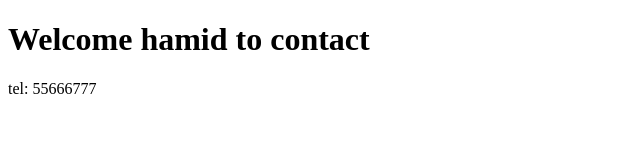
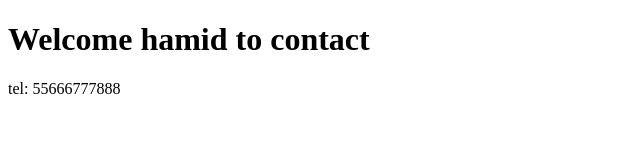
Before and after one commit to hamidnaderi/prj1, a plain HTML site: page contac.html in a window 1280 px wide. Shown: the full height of the page, 0-640 px from the left. Drawn offline with Linux system fonts and the light colour scheme.

Commit message:
update contact.html

```diff
--- a/contac.html
+++ b/contac.html
@@ -9,7 +9,7 @@
     <h1>Welcome hamid to contact</h1>
 
     <p>
-	tel: 55666777
+	tel: 55666777888
 	</p>
 
   </body>
```
